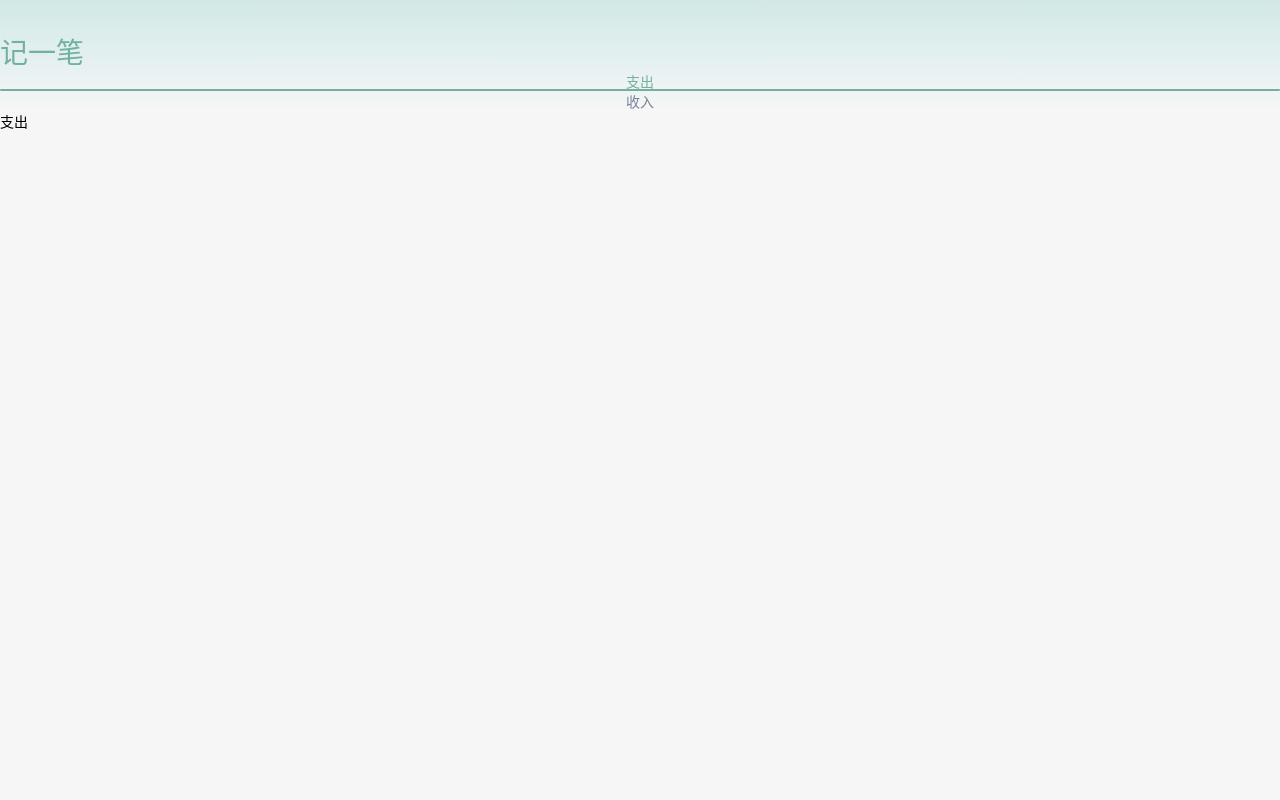
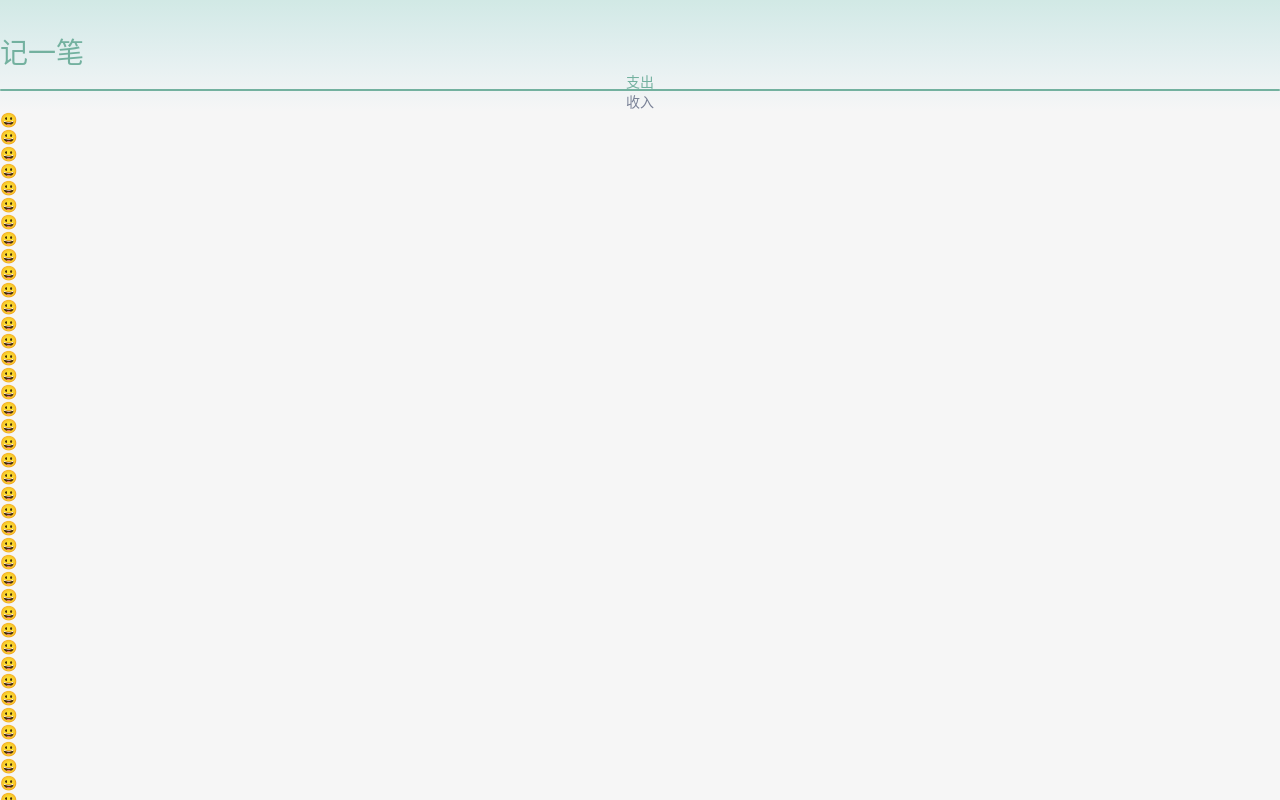
Before and after one commit to heycn/money-mate-src, a React (Vite) app: page /items/new in a window 1280 px wide. Shown: the top 800 px of the page. Built offline with nearby package versions, Linux system fonts and the light colour scheme.

Commit message:
使用 Grid 进行 Tags 的布局

```diff
--- a/src/global.d.ts
+++ b/src/global.d.ts
@@ -27,6 +27,6 @@
   happen_at: string
   created_at: string
   updated_at: string
-  kind: 'expenses' | 'incomes'
+  kind: 'expense' | 'income'
   deleted_at?: string
 }
--- a/src/pages/ItemsNewPage.tsx
+++ b/src/pages/ItemsNewPage.tsx
@@ -2,15 +2,14 @@
 import { Gradient } from "../components/Gradient"
 import { Tabs } from "../components/Tabs"
 import { TopNav } from "../components/TopNav"
-
-type ItemKind = 'income' | 'expense'
+import { Tags } from "./ItemsNewPage/Tags"
 
 export const ItemsNewPage: React.FC = () => {
-  const tabItems: { key: ItemKind; text: string, element?: ReactNode }[] = [
-    { key: 'expense', text: '支出', element: <div>支出</div> },
-    { key: 'income', text: '收入', element: <div>收入</div> }
+  const tabItems: { key: Item['kind']; text: string, element?: ReactNode }[] = [
+    { key: 'expense', text: '支出', element: <Tags kind='expense' /> },
+    { key: 'income', text: '收入', element: <Tags kind='income' /> }
   ]
-  const [currentItemKind, setCurrentItemKind] = useState<ItemKind>('expense')
+  const [currentItemKind, setCurrentItemKind] = useState<Item['kind']>('expense')
 
   return (
     <>
--- /dev/null
+++ b/src/pages/ItemsNewPage/Tags.tsx
@@ -0,0 +1,15 @@
+type Props = {
+  kind: Item['kind']
+}
+
+export const Tags: React.FC<Props> = () => {
+  const tags = Array.from({ length: 99 })
+
+  return (
+    <div>
+      <ol grid grid-cols="[repeat(auto-fit,48px)]" justify-center gap-x-32px gap-y-16px py-16px px-8px>
+        {tags.map(() => <li w-48px h-48px b-1 b-red flex justify-center items-center>😀</li>)}
+      </ol>
+    </div>
+  )
+}
```
